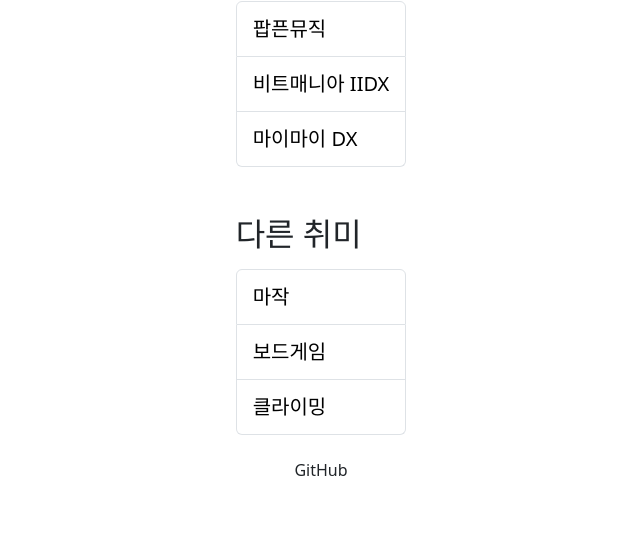
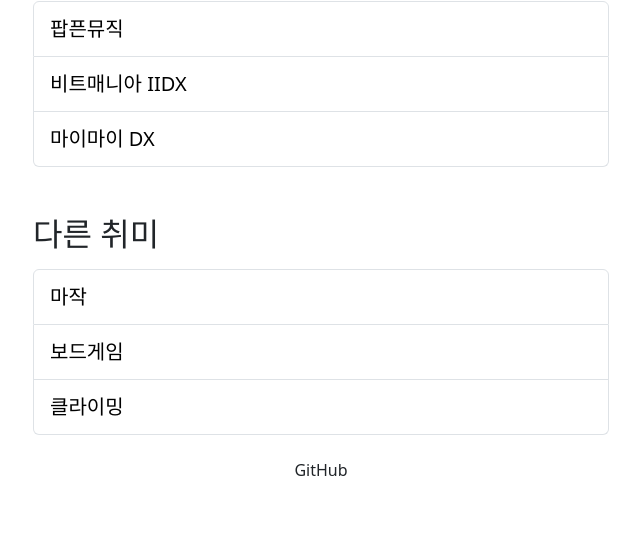
Before and after one commit to onehunnitconst/x_profile, a plain HTML site: page index.html in a window 1280 px wide. Shown: the part 504-1057 px from the top of the page, without its empty margins (319-959 px from the left). Drawn offline with nearby package versions, Linux system fonts and the light colour scheme.

Commit message:
크기 수정

```diff
--- a/index.html
+++ b/index.html
@@ -7,7 +7,7 @@
     <style>
       @media (min-width: 576px) {
         .ohc-container {
-          max-width: 576px;
+          width: 576px;
           align-self: center;
         }
       }
```
